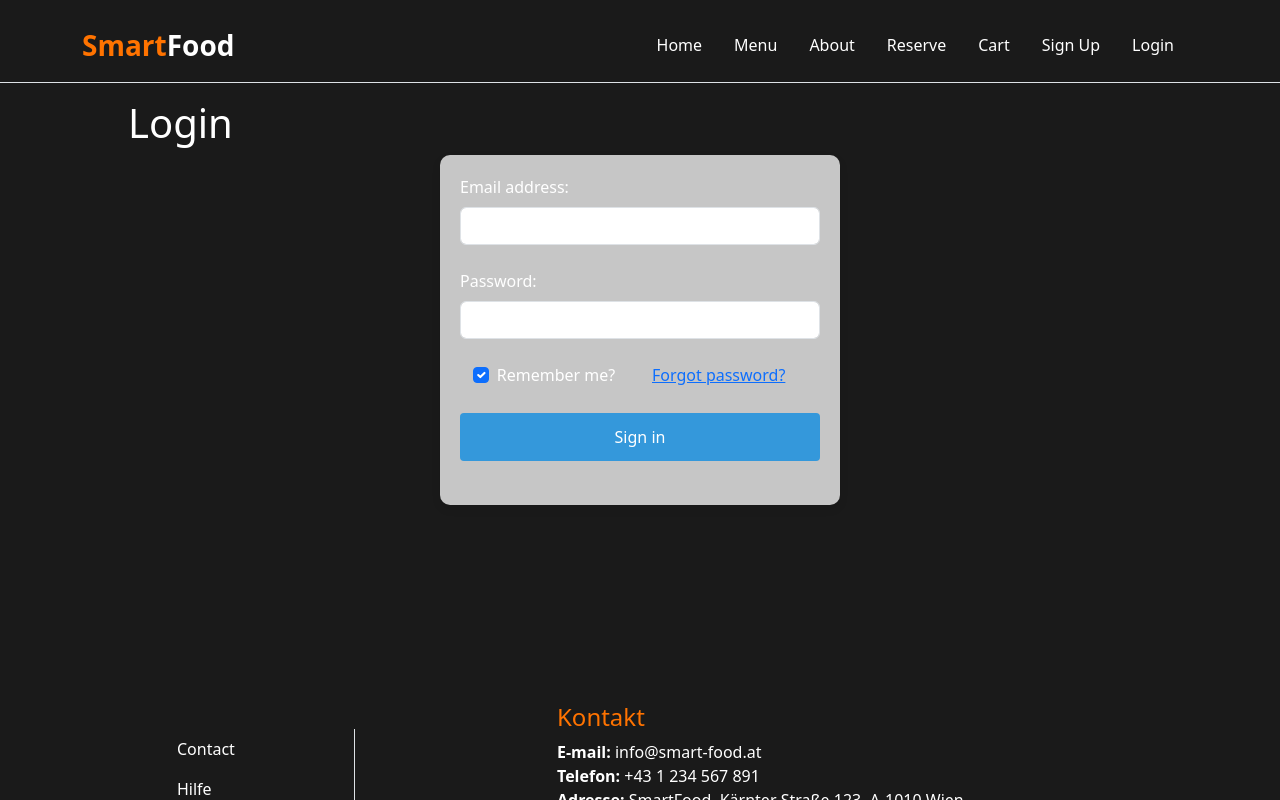
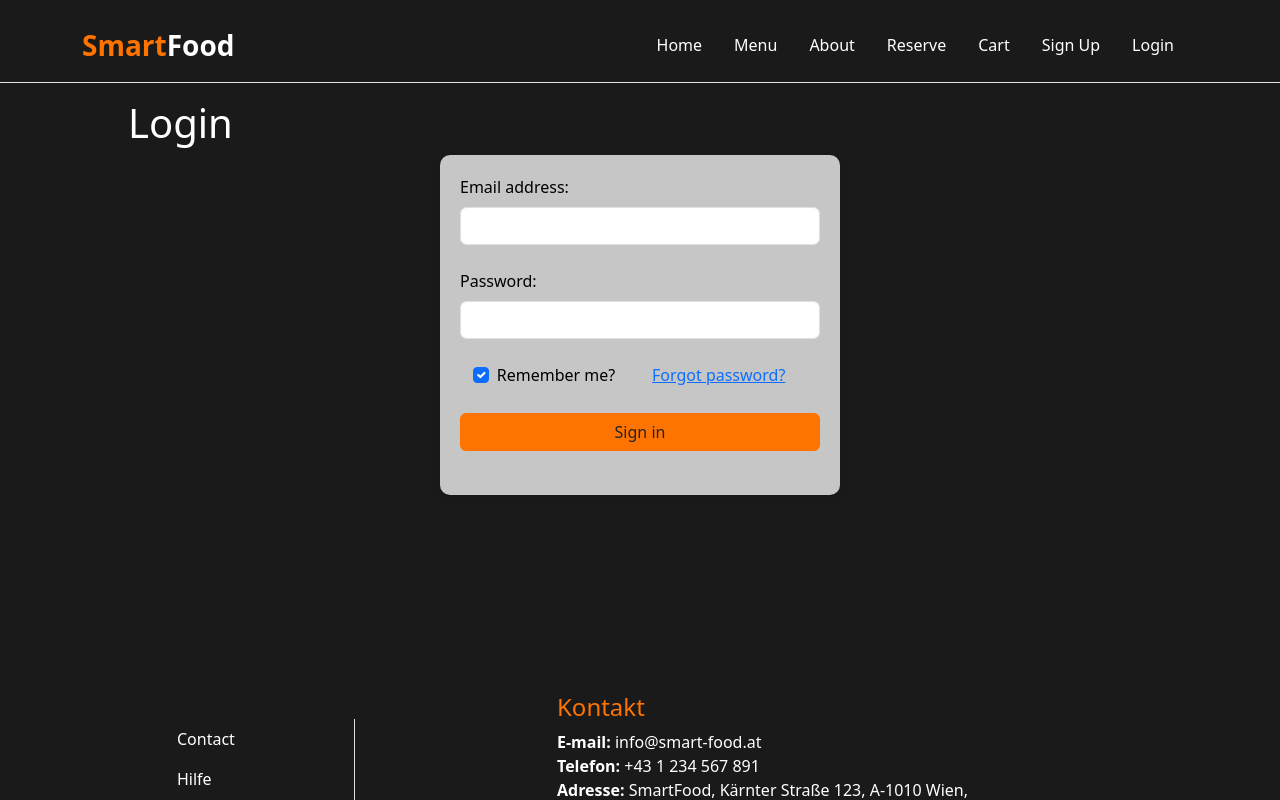
Before and after one commit to mat-html/SmartFood, a React (Vite) app in the folder SmartFood/: page / in a window 1280 px wide. Both pictures are taken after a click on the item "Login". Shown: the top 800 px of the page. Built offline with nearby package versions, Linux system fonts and the light colour scheme.

Commit message:
add styling to forms

```diff
--- a/SmartFood/src/components/LoginForm.tsx
+++ b/SmartFood/src/components/LoginForm.tsx
@@ -1,3 +1,5 @@
+import "../css/forms.css";
+
 function LoginForm() {
   return (
     <div className="d-flex justify-content-center">
@@ -41,7 +43,7 @@ function LoginForm() {
           type="submit"
           data-mdb-button-init
           data-mdb-ripple-init
-          className="btn btn-primary btn-block mb-4"
+          className="form-btn btn btn-block mb-4"
           id="loginBtn"
         >
           Sign in
--- a/SmartFood/src/components/MenuItem.tsx
+++ b/SmartFood/src/components/MenuItem.tsx
@@ -1,4 +1,4 @@
-import "../css/menu-item.css"
+import "../css/menu-item.css";
 
 type MenuItemProps = {
   name: string;
--- a/SmartFood/src/components/SignupForm.tsx
+++ b/SmartFood/src/components/SignupForm.tsx
@@ -1,4 +1,5 @@
 import React, { useState } from "react";
+import "../css/forms.css";
 
 function SignupForm() {
   const [formData, setFormData] = useState({
@@ -41,7 +42,7 @@ function SignupForm() {
     <div className="d-flex justify-content-center">
       <form onSubmit={handleSubmit}>
         <div className="form-group mb-2">
-          <label>First name:</label>
+          <label className="form-label">First name:</label>
           <input
             className="form-control"
             name="firstName"
@@ -50,7 +51,7 @@ function SignupForm() {
           />
         </div>
         <div className="form-group mb-2">
-          <label>Last name:</label>
+          <label className="form-label">Last name:</label>
           <input
             className="form-control"
             name="lastName"
@@ -59,7 +60,7 @@ function SignupForm() {
           />
         </div>
         <div className="form-group mb-2">
-          <label>Email address:</label>
+          <label className="form-label">Email address:</label>
           <input
             className="form-control"
             type="email"
@@ -69,7 +70,7 @@ function SignupForm() {
           />
         </div>
         <div className="form-group mb-2">
-          <label>Password:</label>
+          <label className="form-label">Password:</label>
           <input
             className="form-control"
             type="password"
@@ -79,7 +80,7 @@ function SignupForm() {
           />
         </div>
         <div className="form-group mb-2">
-          <label>Repeat password:</label>
+          <label className="form-label">Repeat password:</label>
           <input
             className="form-control"
             type="password"
@@ -92,7 +93,7 @@ function SignupForm() {
           type="submit"
           data-mdb-button-init
           data-mdb-ripple-init
-          className="btn btn-primary btn-block mb-4"
+          className="form-btn btn btn-block mb-4"
         >
           Sign up
         </button>
--- /dev/null
+++ b/SmartFood/src/css/forms.css
@@ -0,0 +1,30 @@
+form {
+    background-color: rgba(255, 255, 255, 0.75);
+    padding: 20px;
+    border-radius: 10px;
+    box-shadow: 0 4px 8px rgba(0, 0, 0, 0.1);
+    max-width: 400px;
+    width: 100%;
+    margin: 0 auto;
+    margin-bottom: 150px;
+}
+
+.form-btn {
+    width: 100%;
+    padding: 12px;
+    font-size: 1rem;
+    border-radius: 4px;
+    border: none;
+    background-color: rgb(255, 115, 0) !important;
+    color: #fff;
+    cursor: pointer;
+    transition: background-color 0.3s;
+}
+
+#form-btn:hover {
+    background-color: #2980b9;
+}
+
+.form-label, .form-check-label {
+    color: black;
+}
--- a/SmartFood/src/css/login.css
+++ b/SmartFood/src/css/login.css
@@ -8,33 +8,6 @@
   padding-bottom: 4rem;
 }
 
-form {
-  background-color: rgba(255, 255, 255, 0.75);
-  padding: 20px;
-  border-radius: 10px;
-  box-shadow: 0 4px 8px rgba(0, 0, 0, 0.1);
-  max-width: 400px;
-  width: 100%;
-  margin: 0 auto;
-  margin-bottom: 150px;
-}
-
 .actionBtn {
   width: 361px;
 }
-
-#loginBtn {
-  width: 100%;
-  padding: 12px;
-  font-size: 1rem;
-  border-radius: 4px;
-  border: none;
-  background-color: #3498db;
-  color: #fff;
-  cursor: pointer;
-  transition: background-color 0.3s;
-}
-
-#loginBtn:hover {
-  background-color: #2980b9;
-}
```
